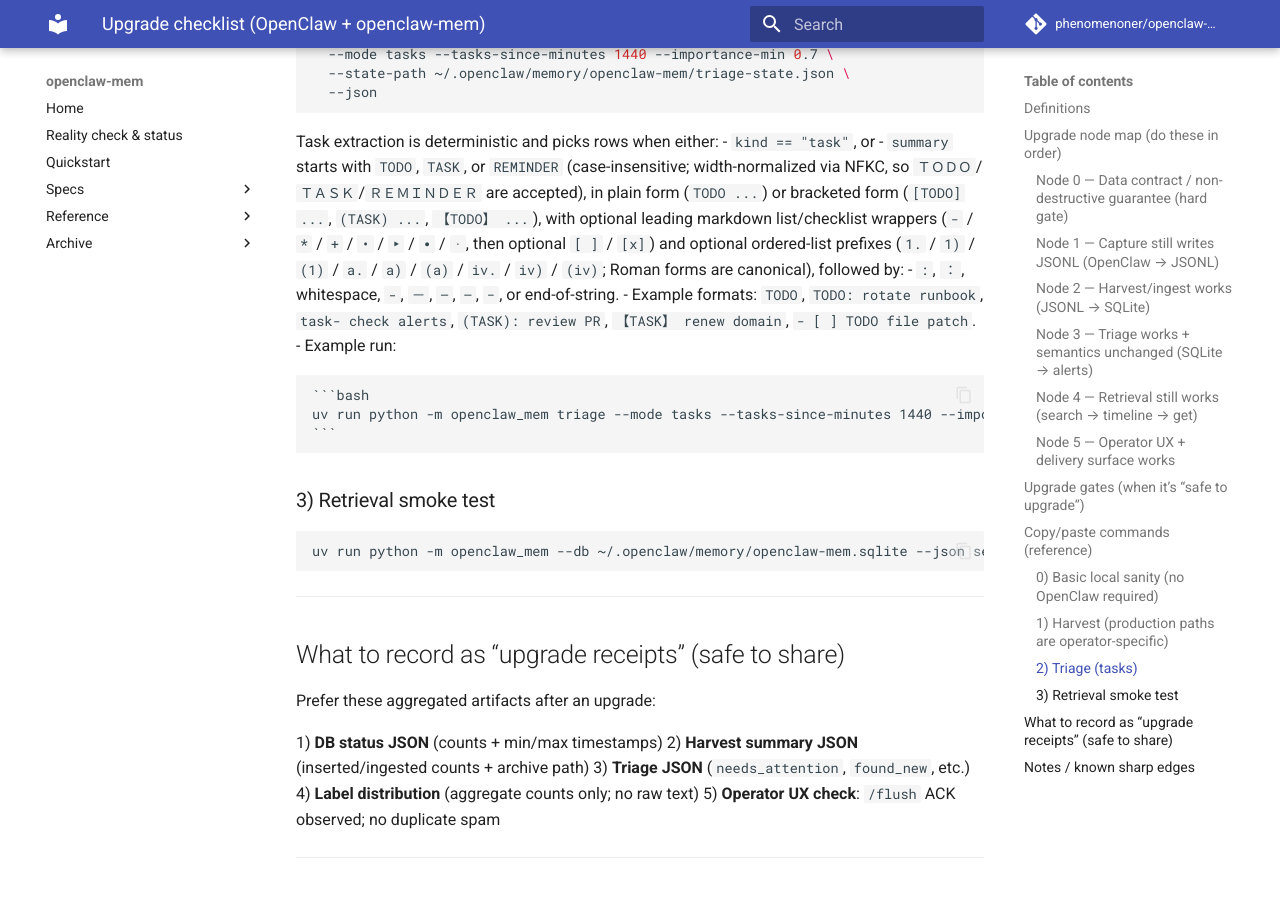
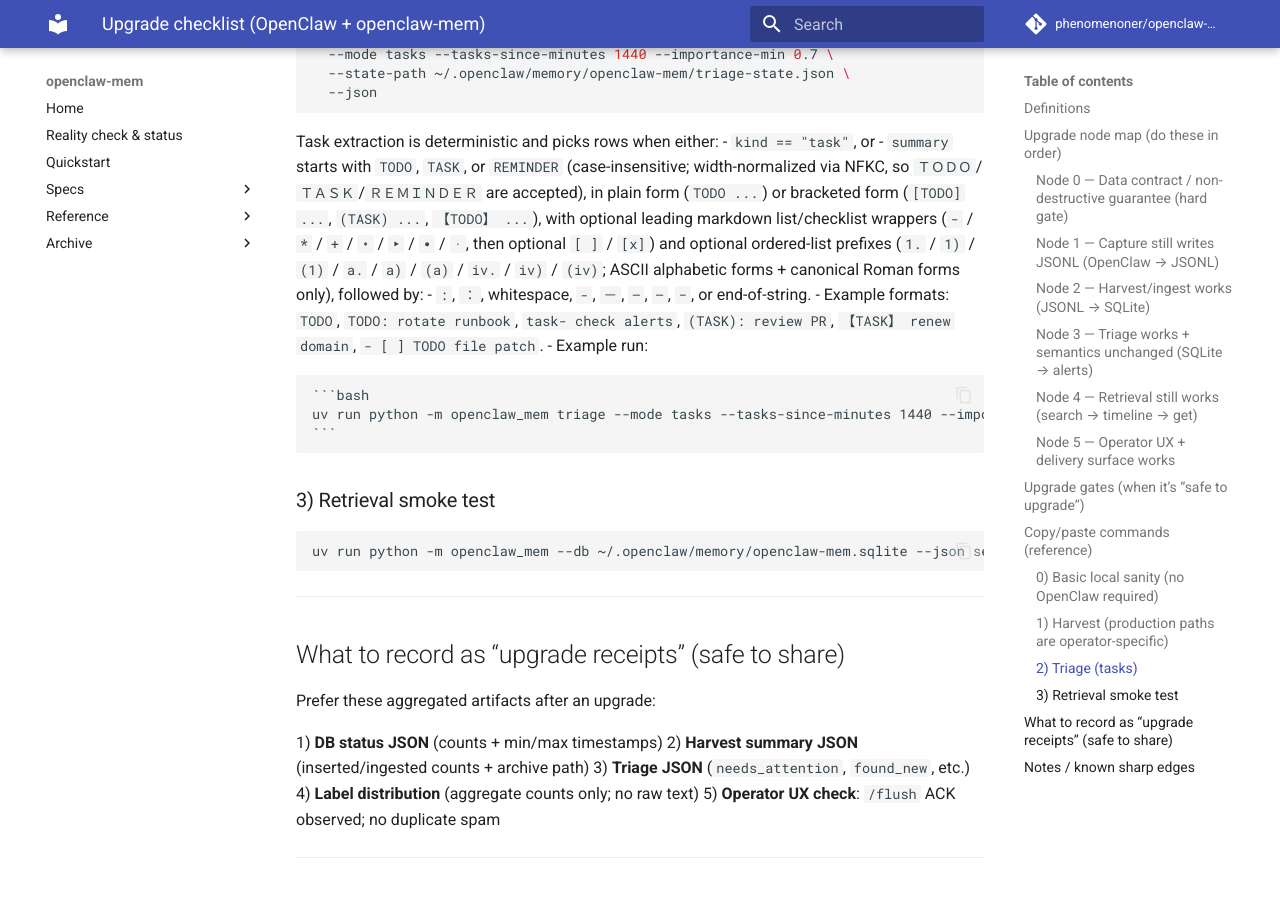
Before and after one commit to phenomenoner/openclaw-mem, an MkDocs documentation site: the page built from docs/upgrade-checklist.md, in a window 1280 px wide and 900 px high, scrolled down 2750 px. Shown: the top 897 px of the window. Built offline with MkDocs 1.6.1 and Material for MkDocs 9.7.7, drawn with Linux system fonts in a browser that asks for light colours; comment, search, counter and statistics services are not loaded.

Commit message:
triage: restrict alpha ordered prefixes to ASCII tokens

```diff
--- a/docs/upgrade-checklist.md
+++ b/docs/upgrade-checklist.md
@@ -123,7 +123,7 @@
 
 Task extraction is deterministic and picks rows when either:
 - `kind == "task"`, or
-- `summary` starts with `TODO`, `TASK`, or `REMINDER` (case-insensitive; width-normalized via NFKC, so `ＴＯＤＯ`/`ＴＡＳＫ`/`ＲＥＭＩＮＤＥＲ` are accepted), in plain form (`TODO ...`) or bracketed form (`[TODO] ...`, `(TASK) ...`, `【TODO】 ...`), with optional leading markdown list/checklist wrappers (`-` / `*` / `+` / `•` / `‣` / `∙` / `·`, then optional `[ ]` / `[x]`) and optional ordered-list prefixes (`1.` / `1)` / `(1)` / `a.` / `a)` / `(a)` / `iv.` / `iv)` / `(iv)`; Roman forms are canonical), followed by:
+- `summary` starts with `TODO`, `TASK`, or `REMINDER` (case-insensitive; width-normalized via NFKC, so `ＴＯＤＯ`/`ＴＡＳＫ`/`ＲＥＭＩＮＤＥＲ` are accepted), in plain form (`TODO ...`) or bracketed form (`[TODO] ...`, `(TASK) ...`, `【TODO】 ...`), with optional leading markdown list/checklist wrappers (`-` / `*` / `+` / `•` / `‣` / `∙` / `·`, then optional `[ ]` / `[x]`) and optional ordered-list prefixes (`1.` / `1)` / `(1)` / `a.` / `a)` / `(a)` / `iv.` / `iv)` / `(iv)`; ASCII alphabetic forms + canonical Roman forms only), followed by:
   - `:`, `：`, whitespace, `-`, `－`, `–`, `—`, `−`, or end-of-string.
   - Example formats: `TODO`, `TODO: rotate runbook`, `task- check alerts`, `(TASK): review PR`, `【TASK】 renew domain`, `- [ ] TODO file patch`.
   - Example run:
```
Also changed, not shown: CHANGELOG.md (+2 -0 lines), QUICKSTART.md (+1 -1 lines), README.md (+1 -1 lines), 2 other files.
